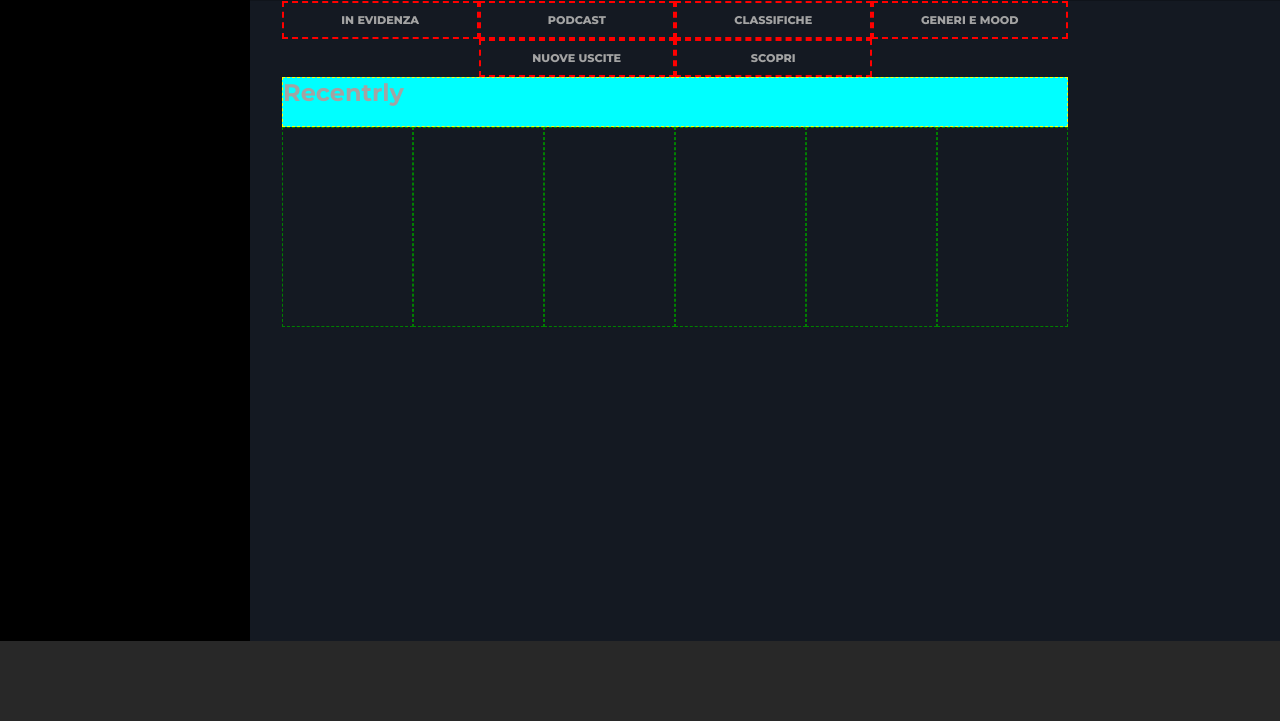
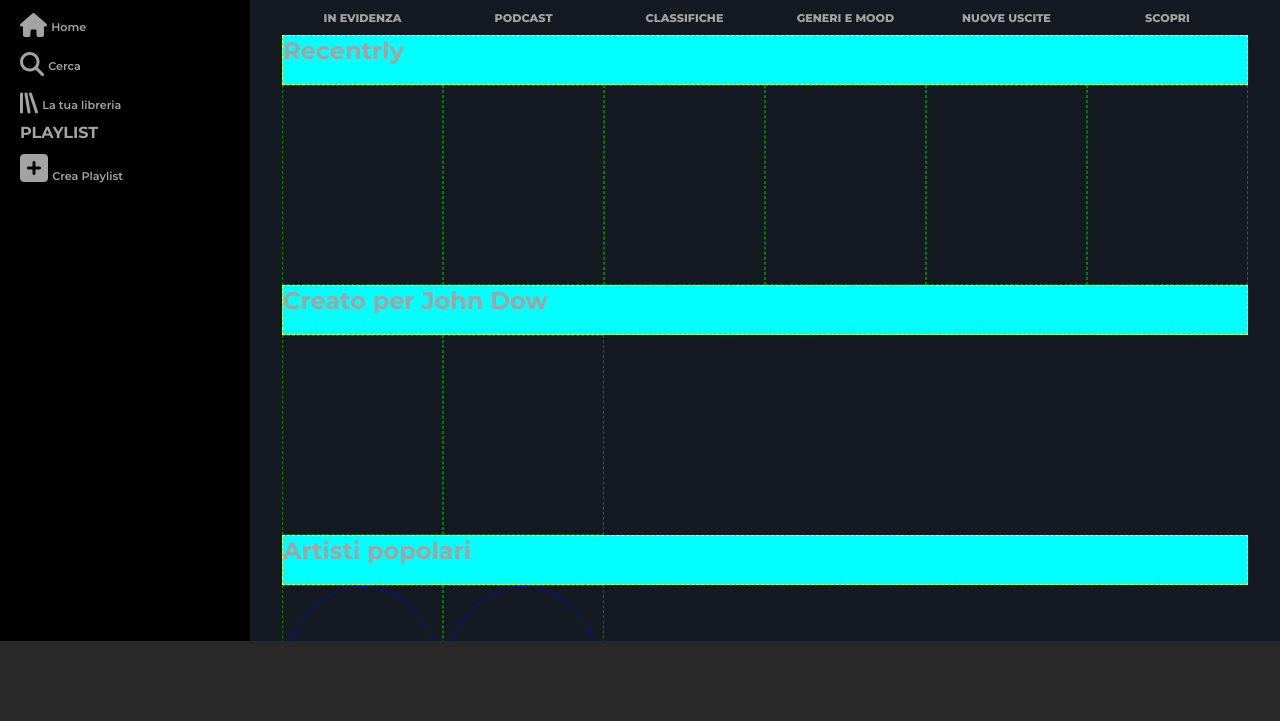
Before and after one commit to Michel-Ramirez/html-css-spotifyweb, a plain HTML site: page index.html in a window 1280 px wide. Shown: the part 79-800 px from the top of the page. Drawn offline with Linux system fonts and the light colour scheme.

Commit message:
add content in side bar

```diff
--- a/css/respondive.css
+++ b/css/respondive.css
@@ -16,6 +16,36 @@ Extra extra large	xxl	≥1400px */
     .container {
         margin-left: 250px;
     }
+
+    .sidebar {
+        text-align: start;
+        padding: 0 20px ;
+    }
+
+    .sidebar ul li {
+        list-style-type: none;
+
+    }
+
+    .logo-sm img {
+        display: none;
+    }
+
+    .logo-lg img {
+        display: block;
+        width: 150px;
+    }
+
+    .sidebar ul span {
+        display: inline;
+        font-size: 0.7rem;
+        font-weight: 600;
+    }
+
+    .my-playlist {
+        display: block;
+    }
+
 }
 
 @media screen and (min-width: 992px) {
@@ -27,12 +57,24 @@ Extra extra large	xxl	≥1400px */
     .recent-played .cards {
         width: calc(100% / 4);
     }
+
+    .navbar ul li {
+        width: calc(100% / 5);
+    }
 }
 
 @media screen and (min-width: 1200px) {
 
+    .container {
+        max-width: 100%;
+    }
+
     .recent-played .cards {
         width: calc(100% / 6);
+
     }
 
+    .navbar ul li {
+        width: calc(100% / 6);
+    }
 }
--- a/css/style.css
+++ b/css/style.css
@@ -20,22 +20,18 @@ body {
 
 header {
     height: 80px;
-    background-color: rgba(0, 0, 0, 0.206);
+    background-color: rgb(20, 25, 34);
     justify-content: flex-end;
     align-items: center;
-}
-
-header, .navbar {
     position: sticky;
     top:0;
     right: 0;
     left: 0;
-    z-index: 1;
 }
 
 main{
     height: calc(100vh - 80px);
-    background-color: #141922;
+    background-color: rgb(20, 25, 34);
     position: relative;
     overflow-x: scroll;
 }
@@ -43,6 +39,8 @@ main{
 footer {
     height: 80px;
     background-color: #282828;
+    position: sticky;
+    z-index: 1;
 }
 
 a {
@@ -55,7 +53,6 @@ h2 {
     border: 1px dashed yellow;
     background-color: aqua;
 }
-
 
 
 /**************** UTILITY ***************/
@@ -79,6 +76,7 @@ h2 {
     position: fixed;
     top:0;
     left: 0;
+    text-align: center;
 }
 
 .btn-upgrade{
@@ -86,24 +84,22 @@ h2 {
 }
 
 
-/* MAIN CONTENT */
+/* LAYOUT*/
 
 
 .navbar ul{
-    list-style-type: none;
     flex-wrap: wrap;
     justify-content: center;
+    list-style-type: none;
 }
 
 .navbar ul li {
-    border: 2px dashed red;
     width: calc(100% / 4);
     font-size: 0.7rem;
     text-align: center;
     padding: 10px 0;
     font-weight: 800;
 }
-
 
 .recent-played .row {
     flex-wrap: wrap;
@@ -114,3 +110,33 @@ h2 {
     height: 200px;
     border: 1px dashed green;
 }
+
+.img-circle {
+    height: 100%;
+    border: 1px dashed blue;
+    border-radius: 50%;
+}
+
+
+/* CONTENT SIDEBAR */
+
+.sidebar img {
+    width: 30px;
+    margin: 20px 0;
+}
+
+.logo-lg img {
+    display: none;
+}
+
+.sidebar ul li {
+    padding: 10px 0;
+}
+
+.sidebar ul span {
+    display: none;
+}
+
+.my-playlist {
+    display: none;
+}
--- a/index.html
+++ b/index.html
@@ -16,12 +16,47 @@
             <a href="#" class="btn btn-upgrade">EFFETTUA L'UPGRADE</a>
         </header>
         <nav class="sidebar">
-            <figure id="logo">Logo</figure>
+            <figure class="logo-sm">
+                <img src="img/logo-small.svg" alt="logo-small">
+            </figure>
+            <figure class="logo-lg">
+                <img src="img/logo.svg" alt="Logo-LG">
+
+            </figure>
             <ul>
-                <li>Home</li>
-                <li>Cerca</li>
-                <li>Libreria</li>
+                <li>
+                    <i class="fa-solid fa-house fa-xl"></i>
+                    <span>Home</span>
+                </li>
+                <li>
+                    <i class="fa-solid fa-magnifying-glass fa-xl"></i>
+                    <span>Cerca</span>
+                </li>
+                <li>
+                    <i class="fa-solid fa-lines-leaning fa-flip-horizontal fa-xl"></i>
+                    <span>La tua libreria</span>
+                </li>
             </ul>
+            <div class="my-playlist">
+                <h4>PLAYLIST</h4>
+                <ul>
+                    <li>
+                        <a href="#" class="add-playlist">
+                            <i class="fa-solid fa-square-plus fa-2x"></i>
+                            <span>Crea Playlist</span>
+                        </a>
+                    </li>
+                    <li></li>
+                    <li></li>
+                    <li></li>
+                    <li></li>
+                    <li></li>
+                    <li></li>
+                    <li></li>
+                    <li></li>
+
+                </ul>
+            </div>
         </nav>
         <div class="container">
             <nav class="navbar">
@@ -43,12 +78,26 @@
                     <div class="cards"></div>
                     <div class="cards"></div>
                     <div class="cards"></div>
-
                 </div>
-
+                <h2>Creato per John Dow</h2>
+                <div class="row d-flex">
+                    <div class="cards"></div>
+                    <div class="cards"></div>
+                </div>
+                <h2>Artisti popolari</h2>
+                <div class="row d-flex">
+                    <div class="cards">
+                        <figure class="img-circle"></figure>
+                    </div>
+                    <div class="cards">
+                        <figure class="img-circle"></figure>
+                    </div>
+                </div>
             </div>
         </div>
     </main>
-    <footer></footer>
+    <footer>
+
+    </footer>
 </body>
 </html>
```
